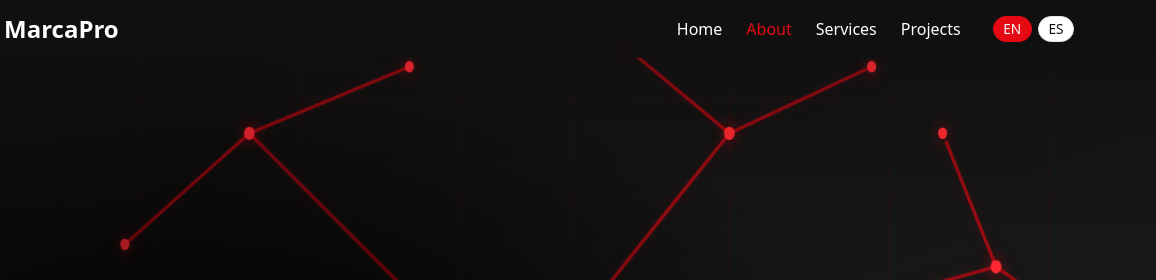
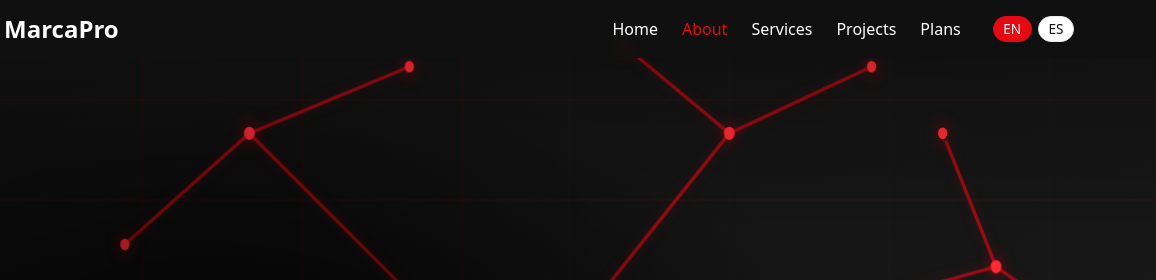
Before and after one commit to nataliafuentesg/MarcaPro, a plain HTML site: page assets/pages/about.html in a window 1280 px wide. Shown: the top 280 px of the page, 124-1280 px from the left. Drawn offline with nearby package versions, Linux system fonts and the light colour scheme.

Commit message:
nav-plans

```diff
--- a/assets/pages/about.html
+++ b/assets/pages/about.html
@@ -35,6 +35,7 @@
           <li><a href="./about.html" data-i18n="nav.about">About</a></li>
           <li><a href="./services.html" data-i18n="nav.services">Services</a></li>
           <li><a href="./projects.html" data-i18n="nav.projects">Projects</a></li>
+          <li><a href="./plans.html" class="active">Plans</a></li>
           <li class="lang-switch">
             <button class="btn-lang" data-lang="en">EN</button>
             <button class="btn-lang" data-lang="es">ES</button>
```
Also changed, not shown: assets/pages/projects.html (+1 -0 lines), assets/pages/services.html (+1 -0 lines), assets/pages/web-design.html (+1 -0 lines), index.html (+1 -0 lines).
